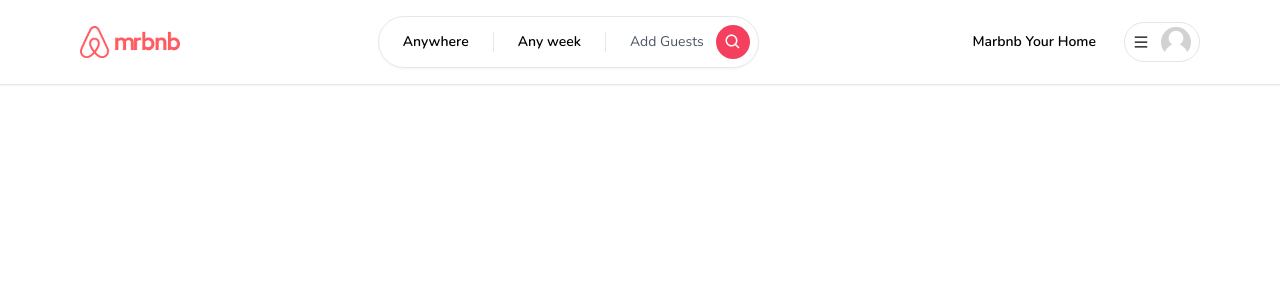
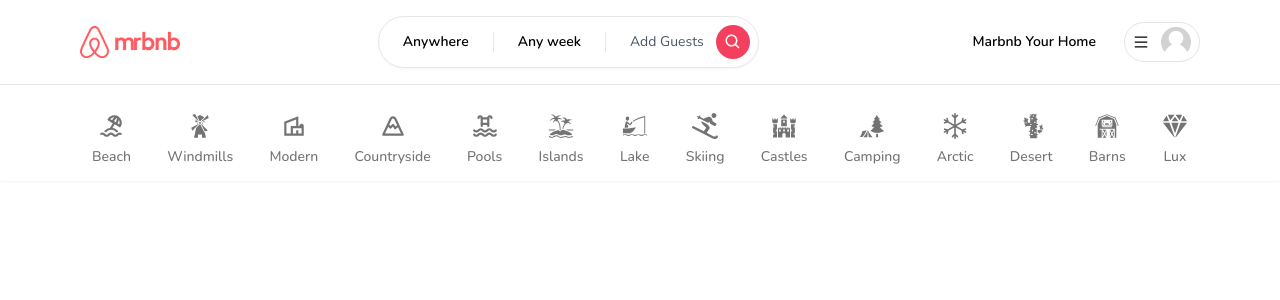
Before and after one commit to maritocuate/marbnb, a Next.js app: page / in a window 1280 px wide. Shown: the top 300 px of the page. Built offline with nearby package versions, Linux system fonts and the light colour scheme; no server answers.

Commit message:
chore: add categories component to navbar

```diff
--- /dev/null
+++ b/app/components/navbar/categories/category/index.tsx
@@ -0,0 +1,72 @@
+'use client'
+
+import { useRouter, useSearchParams } from "next/navigation"
+import { useCallback } from "react"
+import { IconType } from "react-icons/lib"
+import qs from 'query-string'
+
+interface CategoryProps {
+    label: string
+    icon: IconType
+    selected?: boolean
+}
+
+const Category: React.FC<CategoryProps> = ({
+    label,
+    icon: Icon,
+    selected
+}) => {
+    const router = useRouter()
+    const params = useSearchParams()
+
+    const handleClick = useCallback(() => {
+        let currentQuery = {}
+
+        if(params) {
+            currentQuery = qs.parse(params.toString())
+        }
+
+        const updatedQuery: any = {
+            ...currentQuery,
+            category: label
+        }
+
+        if(params?.get('category') === label) {
+            delete updatedQuery.category
+        }
+
+        const url = qs.stringifyUrl({
+            url: '/',
+            query: updatedQuery
+        }, { skipNull: true })
+        router.push(url)
+
+    }, [label, params, router])
+
+    return (
+        <div
+            onClick={handleClick}
+            className={`
+                flex
+                flex-col
+                items-center
+                justify-center
+                gap-2
+                p-3
+                border-b-2
+                hover:text-neutral-800
+                transition
+                cursor-pointer
+                ${selected ? 'border-b-neutral-800' : 'border-transparent'}
+                ${selected ? 'text-neutral-800' : 'text-neutral-500'}
+            `}
+        >
+            <Icon size={26}/>
+            <div className="font-medium text-sm">
+                { label }
+            </div>
+        </div>
+    )
+}
+
+export default Category
--- /dev/null
+++ b/app/components/navbar/categories/index.tsx
@@ -0,0 +1,116 @@
+'use client'
+
+import Container from "../../container"
+import { TbBeach, TbMountain, TbPool } from 'react-icons/tb'
+import { GiBarn, GiBoatFishing, GiCactus, GiCastle, GiForestCamp, GiIsland, GiWindmill } from 'react-icons/gi'
+import { MdOutlineVilla } from 'react-icons/md'
+import { FaSkiing } from 'react-icons/fa'
+import { IoDiamond } from 'react-icons/io5'
+import { BsSnow } from 'react-icons/bs'
+import Category from "./category"
+import { useSearchParams, usePathname } from "next/navigation"
+
+export const categories = [
+    {
+        label: 'Beach',
+        icon: TbBeach,
+        description: 'This property is close to the beach'
+    },
+    {
+        label: 'Windmills',
+        icon: GiWindmill,
+        description: 'This property has windmills'
+    },
+    {
+        label: 'Modern',
+        icon: MdOutlineVilla,
+        description: 'This property is modern'
+    },
+    {
+        label: 'Countryside',
+        icon: TbMountain,
+        description: 'This property is in the countryside'
+    },
+    {
+        label: 'Pools',
+        icon: TbPool,
+        description: 'This property has a pool'
+    },
+    {
+        label: 'Islands',
+        icon: GiIsland,
+        description: 'This property is on an island'
+    },
+    {
+        label: 'Lake',
+        icon: GiBoatFishing,
+        description: 'This property is close to a lake'
+    },
+    {
+        label: 'Skiing',
+        icon: FaSkiing,
+        description: 'This property has skiing activities'
+    },
+    {
+        label: 'Castles',
+        icon: GiCastle,
+        description: 'This property is in a castle'
+    },
+    {
+        label: 'Camping',
+        icon: GiForestCamp,
+        description: 'This property has camping activities'
+    },
+    {
+        label: 'Arctic',
+        icon: BsSnow,
+        description: 'This property is in arctic environment!'
+      },
+      {
+        label: 'Desert',
+        icon: GiCactus,
+        description: 'This property is in the desert!'
+      },
+      {
+        label: 'Barns',
+        icon: GiBarn,
+        description: 'This property is in a barn!'
+      },
+      {
+        label: 'Lux',
+        icon: IoDiamond,
+        description: 'This property is brand new and luxurious!'
+      }
+]
+
+const Categories = () => {
+    const params = useSearchParams()
+    const category = params?.get('category')
+    const pathname = usePathname()
+
+    return (
+        <Container>
+            <div className="
+                pt-4
+                flex
+                flex-row
+                items-center
+                justify-between
+                overflow-x-auto
+            ">
+                {
+                    categories.map(item => (
+                        <Category
+                            key={item.label}
+                            label={item.label}
+                            selected={category===item.label}
+                            icon={item.icon}
+                        />
+                    ))
+                }
+            </div>
+        </Container>
+    )
+}
+
+export default Categories
--- a/app/components/navbar/index.tsx
+++ b/app/components/navbar/index.tsx
@@ -5,6 +5,7 @@
 import Logo from "./logo"
 import Search from "./search"
 import UserMenu from "./userMenu"
+import Categories from "./categories"
 
 interface NavbarProps {
     currentUser?: SafeUser | null
@@ -34,6 +35,7 @@
                     </div>
                 </Container>
             </div>
+            <Categories />
         </div>
     )
 }
--- a/app/components/navbar/logo/index.tsx
+++ b/app/components/navbar/logo/index.tsx
@@ -9,6 +9,7 @@
 
     return (
         <Image
+            onClick={() => router.push('/')}
             alt='Logo'
             className='hidden md:block cursor-pointer'
             width='100'
--- a/package.json
+++ b/package.json
@@ -22,6 +22,7 @@
     "next": "13.3.0",
     "next-auth": "^4.22.0",
     "postcss": "8.4.21",
+    "query-string": "^8.1.0",
     "react": "18.2.0",
     "react-dom": "18.2.0",
     "react-hook-form": "^7.43.9",
```
Also changed, not shown: 1 other file (tests, documents, lock files or other folders).
